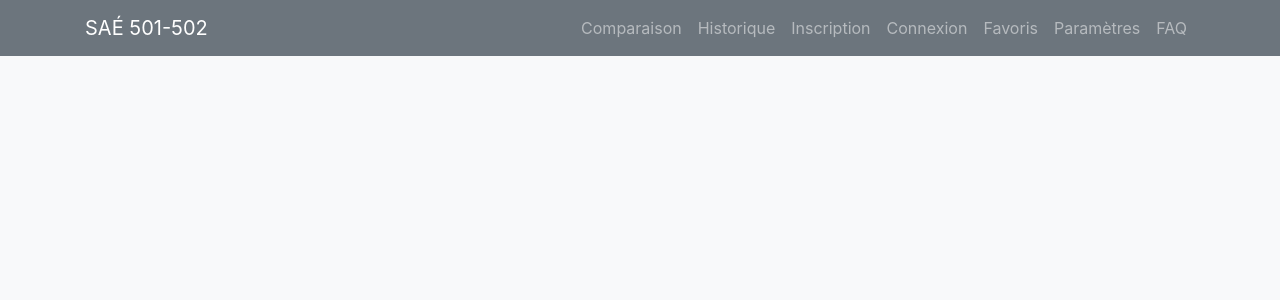
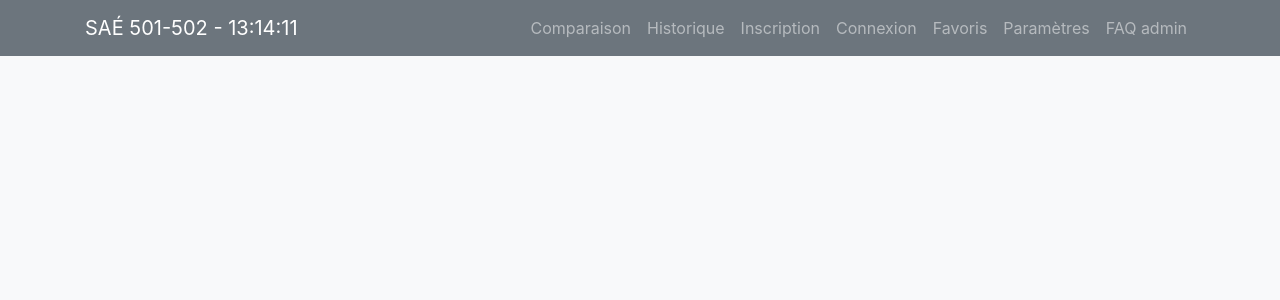
Before and after one commit to UsrRed/YLN, a PHP site: page /includes/header.php in a window 1280 px wide. Shown: the top 300 px of the page. Run offline with PHP 8.4, Linux system fonts and the light colour scheme.

Commit message:
Amélioration de quelques fonctionnalités

```diff
--- a/website/Pages/traitement/trait_inscription.php
+++ b/website/Pages/traitement/trait_inscription.php
@@ -21,11 +21,13 @@ if(mysqli_num_rows($res) > 0) {
                 window.location.href= "/Inscription";
         </script>
 <?php
-} #else {
+} else {
 
 #Insertion des données dans la base de données
 
 $sql ="INSERT INTO Utilisateur (nom_utilisateur, mot_de_passe) VALUES ('$nouv_utilisateur', '$nouv_motdepasse')";
+
+}
 
 if (mysqli_query($connexion, $sql)) {
 	?>
--- a/website/includes/header.php
+++ b/website/includes/header.php
@@ -9,14 +9,32 @@
         <!-- Pour avoir bootstrap version 4.5.2 : https://getbootstrap.com/docs/4.5/getting-started/introduction/-->
         <script src="https://ajax.googleapis.com/ajax/libs/jquery/3.5.1/jquery.min.js"></script>
         <script src="https://maxcdn.bootstrapcdn.com/bootstrap/4.5.2/js/bootstrap.min.js"></script>
-        <style>
 
-        </style>
+	<!--Script dont nous ne sommes pas l'auteur pour avoir l'heure-->
+
+	<script>
+
+	function updateClock() {
+		var now = new Date();
+		var hours = now.getHours().toString().padStart(2, '0');
+		var minutes = now.getMinutes().toString().padStart(2, '0');
+		var seconds = now.getSeconds().toString().padStart(2, '0');
+		var time = hours + ':' + minutes + ':' + seconds;
+
+		document.getElementById("current-time").textContent = time;
+	}
+
+	/*Pour mettre à jour toutes les secondes*/
+
+	setInterval(updateClock, 1000);
+
+	</script>
+
 </head>
 <body class="bg-light">
 <nav class="navbar navbar-expand-lg navbar-dark bg-secondary">
         <div class="container">
-                <a class="navbar-brand" href="#">SAÉ 501-502</a>
+                <a class="navbar-brand" href="#">SAÉ 501-502 - <span id="current-time"></span><a>
                 <button class="navbar-toggler" type="button" data-toggle="collapse" data-target="#navbarNav" aria-controls="navbarNav" aria-expanded="false" aria-label="Toggle navigation"> <!--Pour avoir le menu avec les trois bars lorsque l'écran devient petit, permet d'avoir du responsive avec le menu déroulant -->
                         <span class="navbar-toggler-icon"></span>
                 </button>
@@ -42,7 +60,7 @@
                                         <a class="nav-link" href="/Paramètres">Paramètres</a>
 				</li>
 				<li>
-					<a class="nav-link" href="/trait_faq">FAQ</a>
+					<a class="nav-link" href="/trait_faq">FAQ admin</a>
 				</li>
                         </ul>
                 </div>
```
Also changed, not shown: website/Pages/configBDD/config.php (+12 -0 lines), 4 other files.
